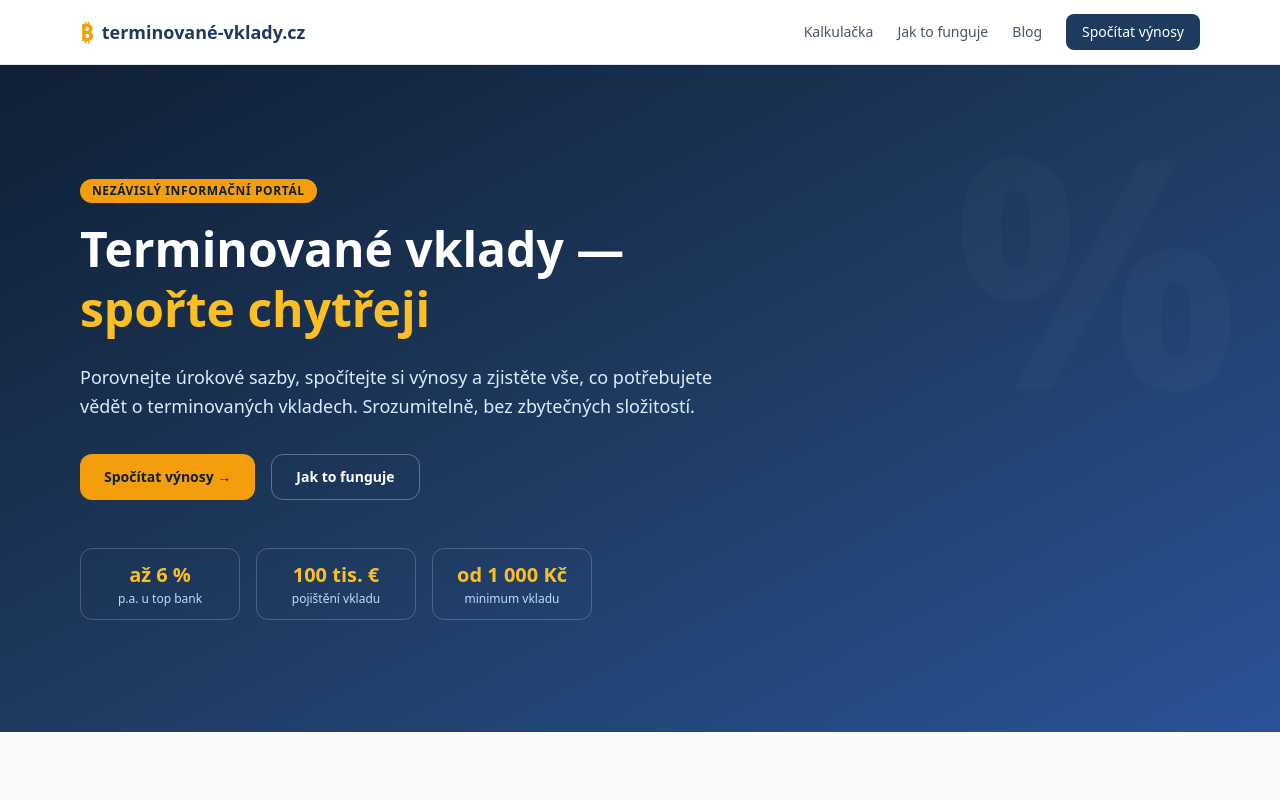
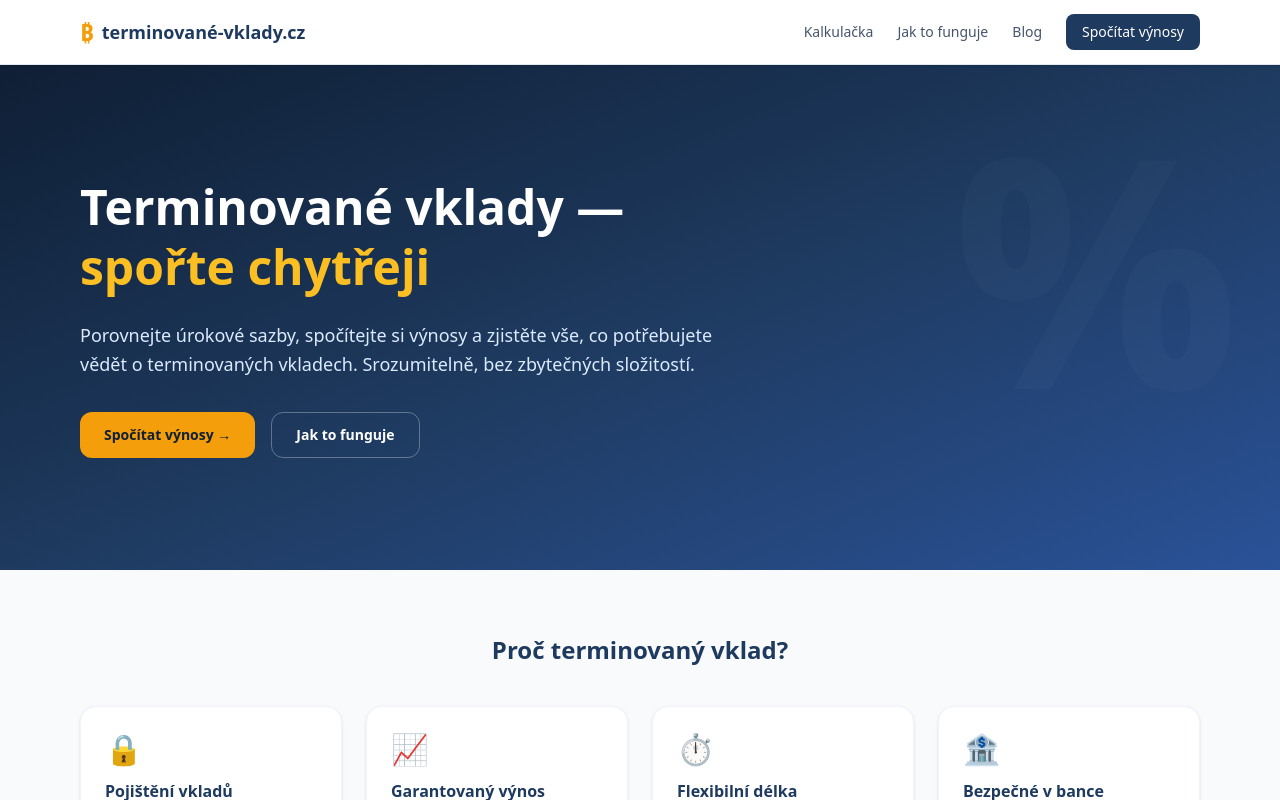
Before and after one commit to radeksmach-max/terminovane-vklady-cz, a Next.js app: page / in a window 1280 px wide. Shown: the top 800 px of the page. Built offline with nearby package versions, Linux system fonts and the light colour scheme.

Commit message:
Upravit homepage: odstranit statisticke boxy a stitek

```diff
--- a/src/app/page.tsx
+++ b/src/app/page.tsx
@@ -57,9 +57,6 @@ export default function Home() {
         </div>
         <div className="max-w-6xl mx-auto px-4 py-20 md:py-28 relative">
           <div className="max-w-2xl">
-            <span className="inline-block bg-[#f59e0b] text-[#0f1f35] text-xs font-bold uppercase tracking-wider px-3 py-1 rounded-full mb-4">
-              Nezávislý informační portál
-            </span>
             <h1 className="text-4xl md:text-5xl font-extrabold leading-tight mb-6">
               Terminované vklady —<br />
               <span className="text-[#fbbf24]">spořte chytřeji</span>
@@ -84,19 +81,6 @@ export default function Home() {
             </div>
           </div>
 
-          {/* Stats */}
-          <div className="grid grid-cols-3 gap-4 mt-12 max-w-lg">
-            {[
-              { value: "až 6 %", label: "p.a. u top bank" },
-              { value: "100 tis. €", label: "pojištění vkladu" },
-              { value: "od 1 000 Kč", label: "minimum vkladu" },
-            ].map(({ value, label }) => (
-              <div key={label} className="text-center border border-white/20 rounded-xl p-3">
-                <div className="text-xl font-bold text-[#fbbf24]">{value}</div>
-                <div className="text-xs text-blue-200 mt-0.5">{label}</div>
-              </div>
-            ))}
-          </div>
         </div>
       </section>
 
```
